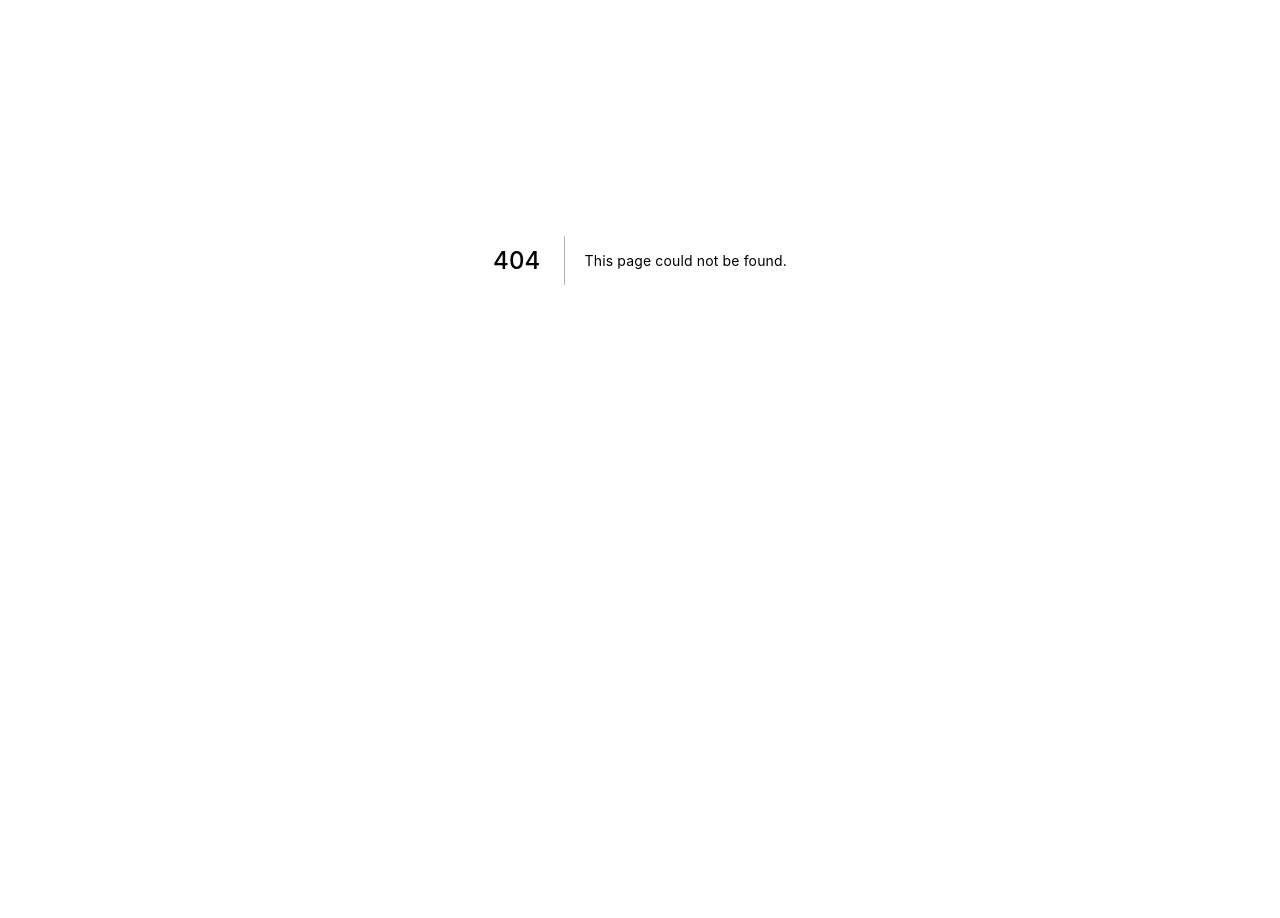
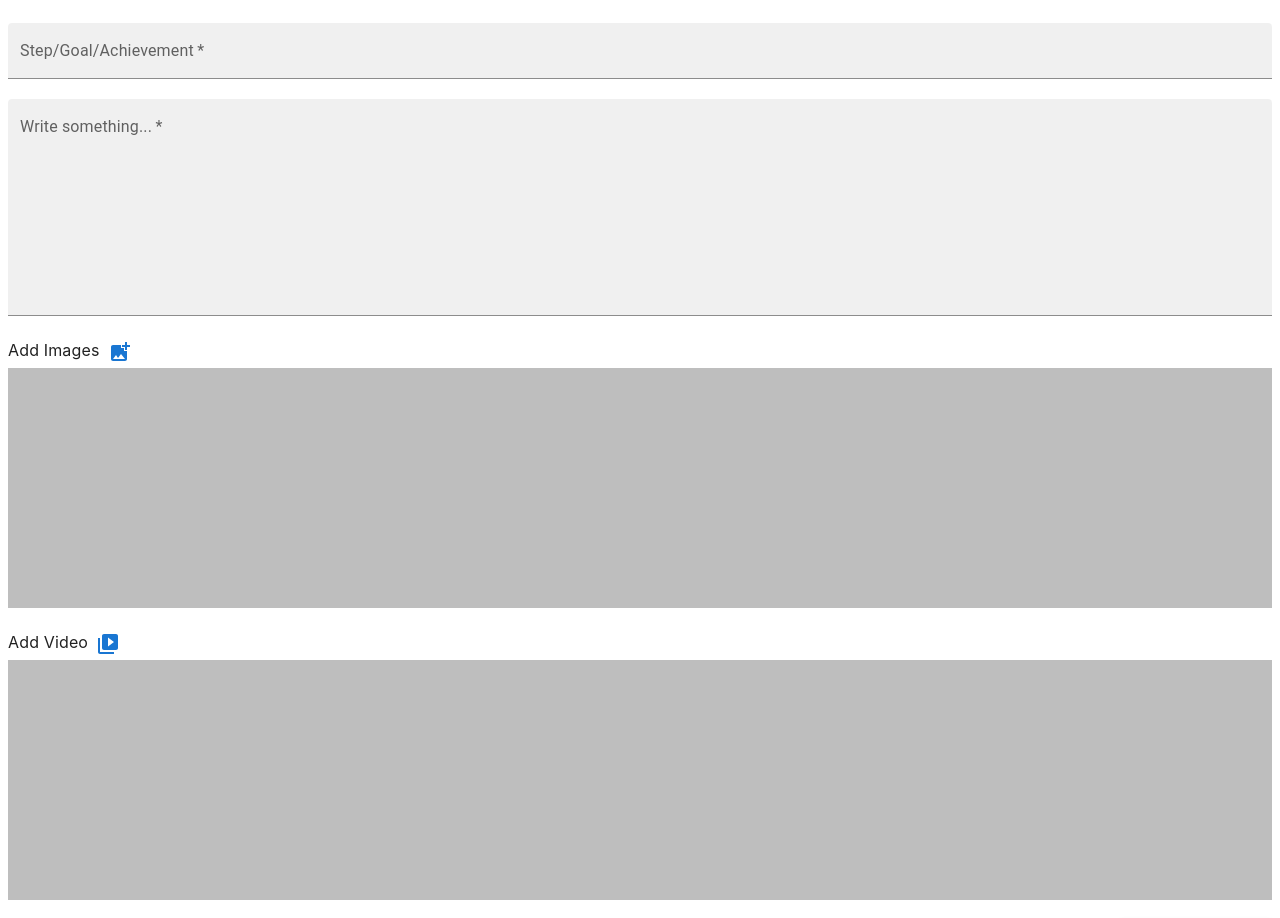
Before and after one commit to InterAct-Development/interact-frontend, a Next.js app: page /editStep in a window 1280 px wide. Before the commit this address had no page. Shown: the part 140-1058 px from the top of the page. Before the commit the page ends 800 px from the top, so only its background shows below. Built offline with nearby package versions, Linux system fonts and the light colour scheme.

Commit message:
Initiated edit step form page

```diff
--- /dev/null
+++ b/pages/editStep.tsx
@@ -0,0 +1,129 @@
+import * as React from 'react';
+import type { NextPage } from "next";
+import { useRouter } from 'next/router'
+
+import { Body } from '../layout/Body';
+
+import {
+    styled,
+    Box,
+    Paper,
+    Grid,
+    TextField,
+    Skeleton,
+    Stack,
+    IconButton,
+    Button
+} from '@mui/material'
+
+import {
+    Add,
+    AddPhotoAlternate,
+    VideoLibrary
+} from '@mui/icons-material';
+
+const AddStep: NextPage = () => {
+    const backRouter = useRouter()
+
+    return (
+        <Body>
+            <Box sx={{ flexGrow: 1, margin: 1 }}>
+                <Grid container>
+                    <>
+                        <Grid xs={12}>
+                            <h1>Edit Step Form</h1>
+                        </Grid>
+
+                        <Grid xs={12}>
+                            <TextField
+                                required
+                                fullWidth
+                                label="Step/Goal/Achievement"
+                                id="fullWidth filled-basic"
+                                variant="filled"
+                            />
+                        </Grid>
+
+                        <Grid xs={12} style={{ marginTop: 20 }}>
+                            <TextField
+                                required
+                                fullWidth
+                                multiline
+                                rows={8}
+                                label="Write something..."
+                                // defaultValue="Default Value"
+                                id="fullWidth filled-multiline-static"
+                                variant="filled"
+                            />
+                        </Grid>
+
+                        <Grid xs={12}>
+                            <p>
+                                Add Images
+
+                                <IconButton aria-label="add" color="primary">
+                                    <AddPhotoAlternate />
+                                </IconButton>
+                            </p>
+                        </Grid>
+
+                        <Grid xs={6} style={{ marginTop: -20 }}>
+                            <Skeleton
+                                sx={{ bgcolor: 'grey.700' }}
+                                // animation="wave"
+                                variant="rectangular"
+                                // width='100%'
+                                height={240}
+                            />
+                        </Grid>
+
+                        <Grid xs={6} style={{ marginTop: -20 }}>
+                            <Skeleton
+                                sx={{ bgcolor: 'grey.700' }}
+                                // animation="wave"
+                                variant="rectangular"
+                                // width='100%'
+                                height={240}
+                            />
+                        </Grid>
+
+                        <Grid xs={12}>
+                            <p>
+                                Add Video
+
+                                <IconButton aria-label="add" color="primary">
+                                    <VideoLibrary />
+                                </IconButton>
+                            </p>
+                        </Grid>
+
+                        <Grid xs={12} style={{ marginTop: -20 }}>
+                            <Skeleton
+                                sx={{ bgcolor: 'grey.700' }}
+                                // animation="wave"
+                                variant="rectangular"
+                                // width='100%'
+                                height={240}
+                            />
+                        </Grid>
+
+                        <Grid
+                            xs={12}
+                            style={{ display: "flex", marginTop: 20, marginBottom: 20 }}
+                        >
+                            <Button
+                                onClick={() => backRouter.back()}
+                                variant="contained"
+                                style={{ marginLeft: "auto" }}
+                            >
+                                Back to Profile
+                            </Button>
+                        </Grid>
+                    </>
+                </Grid>
+            </Box>
+        </Body>
+    );
+}
+
+export default AddStep;
```
